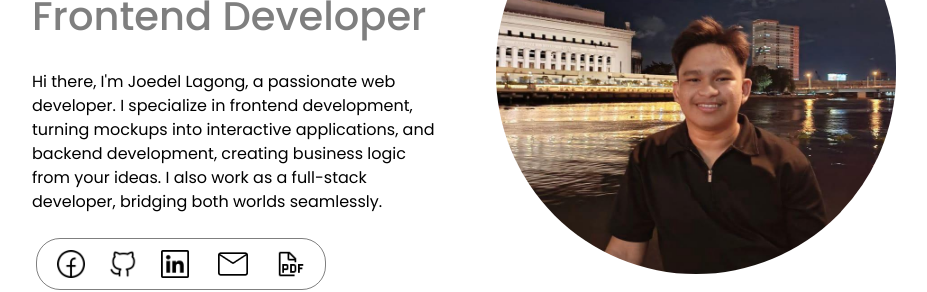
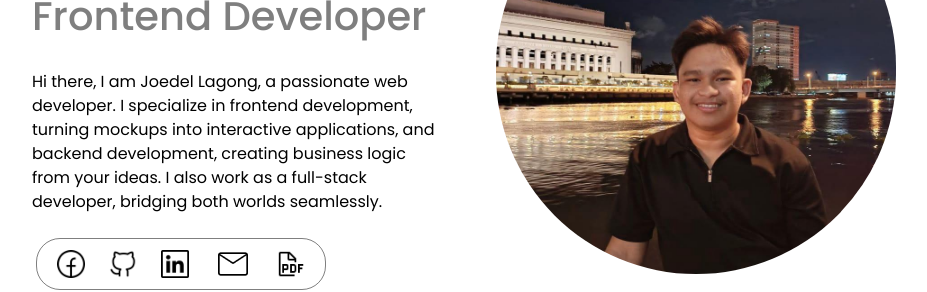
Before and after one commit to joedellagongg/joedellagong, a Next.js app: page / in a window 1280 px wide. Shown: the part 350-642 px from the top of the page, without its empty margins (176-1103 px from the left). Built offline with nearby package versions, Linux system fonts and the light colour scheme.

Commit message:
fix: apostrophe issue

```diff
--- a/src/app/page.tsx
+++ b/src/app/page.tsx
@@ -311,7 +311,7 @@ export default function Home() {
               <p
                 className={`${poppins.className} text-[16px] font-stretch-extra-expanded`}
               >
-                Hi there, I'm Joedel Lagong, a passionate web developer. I
+                Hi there, I am Joedel Lagong, a passionate web developer. I
                 specialize in frontend development, turning mockups into
                 interactive applications, and backend development, creating
                 business logic from your ideas. I also work as a full-stack
```
